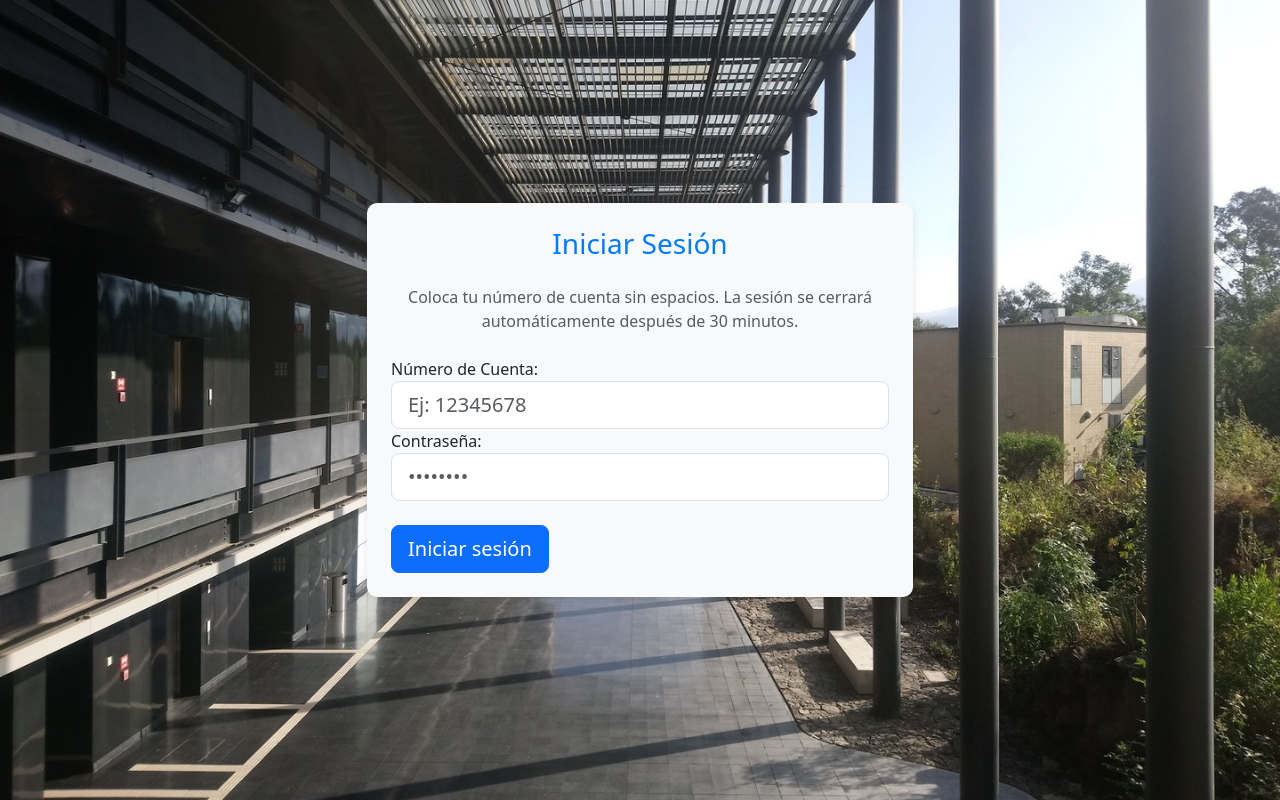
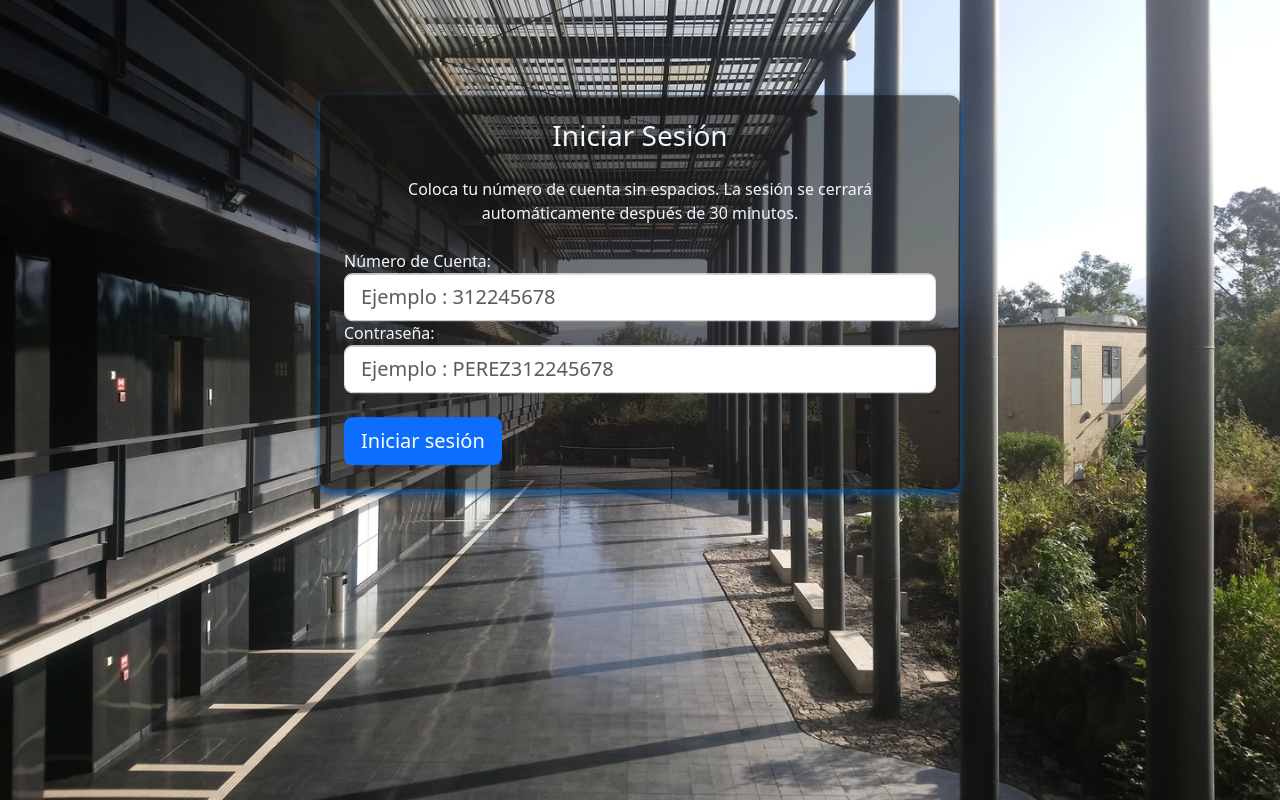
Before and after one commit to urielo96/sistema_inscripciones, a Django app: page /users/login/ in a window 1280 px wide. Shown: the part 108-908 px from the top of the page. Run offline with Django 4.2, Linux system fonts and the light colour scheme.

Commit message:
Deje un mejor login

```diff
--- a/img/static/img/alumnos_grupo.txt
+++ /dev/null
@@ -1 +0,0 @@
-315247037225303002301A
--- a/users/templates/authenticate/login_view.html
+++ b/users/templates/authenticate/login_view.html
@@ -4,34 +4,49 @@
 {% block body %}
 <style>
   body {
-    background: url('{% static "img/enacif_plantel.jpg" %}') no-repeat center center fixed;
+    background-image: url("{% static 'img/enacif_plantel.png' %}");
+    background-repeat: no-repeat;
+    background-attachment: fixed;
+    background-position: center center;
     background-size: cover;
+  }
+
+  .floating-div {
+    position: absolute; /* Cambia a absolute para que el div sea flotante */
+    top: 50%; /* Centra verticalmente */
+    left: 50%; /* Centra horizontalmente */
+    transform: translate(-50%, -50%); /* Ajusta la posición para centrar */
+    background-color: rgba(17, 16, 16, 0.57); /* Fondo azul con 80% de opacidad */
+    border-radius: 10px;
+    box-shadow: 0 4px 8px rgb(1, 74, 141);
+    z-index: 1000; /* Asegura que el div esté por encima de otros elementos */
+    padding: 20px; /* Añadir padding para el contenido */
   }
 </style>
 
 <div class="container d-flex justify-content-center align-items-center" style="min-height: 100vh;">
-    <div class="col-md-6 p-4" style="background: #f8f9fa; border-radius: 10px; box-shadow: 0 4px 8px rgba(0, 0, 0, 0.1);">
+  <div class="col-md-6 p-4 floating-div">
     {% if messages %}
       <div class="alert alert-danger" role="alert">
         {% for message in messages %}
-            <p class  ="mb-1">{{ message }}</p>
+          <p class="mb-1">{{ message }}</p>
         {% endfor %}
       </div>
     {% endif %}
 
-      <h3 class="text-center mb-4" style="color: #007bff;">Iniciar Sesión</h3>
-      <p class="text-muted text-center mb-4">Coloca tu número de cuenta sin espacios. La sesión se cerrará automáticamente después de 30 minutos.</p>
+    <h3 class="text-center mb-4" style="color: aliceblue;">Iniciar Sesión</h3>
+    <p class="text-center mb-4" style="color: aliceblue;">Coloca tu número de cuenta sin espacios. La sesión se cerrará automáticamente después de 30 minutos.</p>
 
     <form method="POST">
       {% csrf_token %}
-        <div class="form-group">
-          <label for="numero_cuenta" class="font-weight-bold">Número de Cuenta:</label>
-          <input type="text" name="numero_cuenta" id="numero_cuenta" class="form-control form-control-lg" placeholder="Ej: 12345678" required>
+      <div class="form-group" >
+        <label for="numero_cuenta" class="font-weight-bold" style=" color: aliceblue;">Número de Cuenta:</label>
+        <input type="text" name="numero_cuenta" id="numero_cuenta" class="form-control form-control-lg" placeholder="Ejemplo : 312245678" required>
       </div>
 
       <div class="form-group">
-          <label for="password" class="font-weight-bold">Contraseña:</label>
-          <input type="password" name="password" id="password" class="form-control form-control-lg" placeholder="••••••••" required>
+        <label for="password" class="font-weight-bold" style="color: aliceblue;">Contraseña:</label>
+        <input type="password" name="password" id="password" class="form-control form-control-lg" placeholder="Ejemplo : PEREZ312245678" required>
       </div>
 
       <button type="submit" class="btn btn-primary btn-lg btn-block mt-4">Iniciar sesión</button>
```
Also changed, not shown: img/static/img/logos_enacif.png (deleted), static/img/enacif_plantel.png (renamed from img/static/img/enacif_plantel.jpg). Lines whose indentation alone changed are shown as unchanged.
